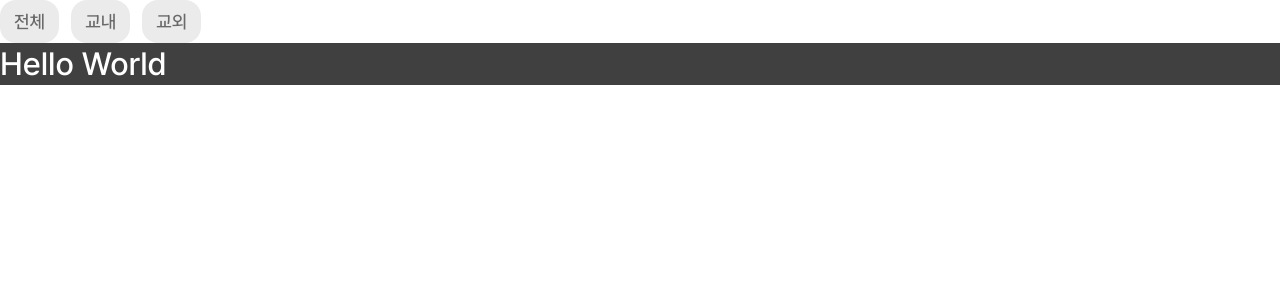
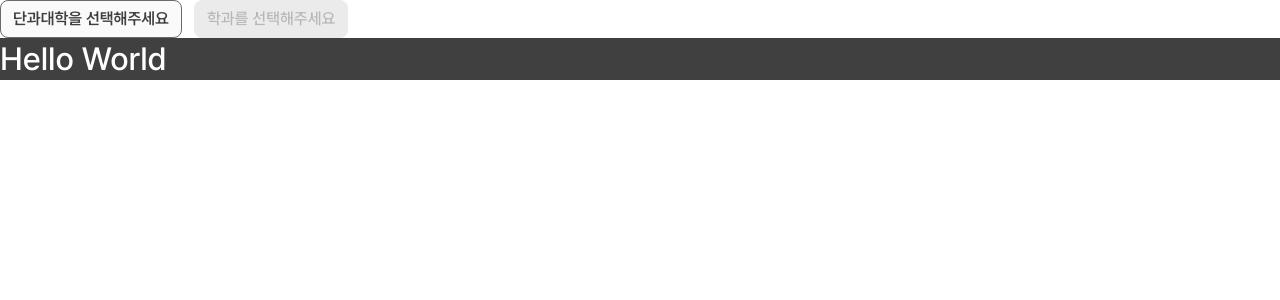
Before and after one commit to dong-ariari/frontend, a React (Vite) app: page / in a window 1280 px wide. Shown: the top 300 px of the page. Built offline with nearby package versions, Linux system fonts and the light colour scheme.

Commit message:
feat: make base layout

```diff
--- a/src/App.jsx
+++ b/src/App.jsx
@@ -7,6 +7,8 @@ import Oncampus from "./pages/oncampus";
 import Offcampus from "./pages/offcampus";
 import ChipsComponent from "./components/chips/chipsComponent";
 import { CHIPS_DATA } from "./data/components/chips";
+import DropDown from "./components/dropdown/dropdown";
+import { DROPDOWN_DATA } from "./data/components/dropdown";
 
 // default theme 사용법
 const Test = styled.div`
@@ -21,7 +23,7 @@ function App() {
     <Router>
       <GlobalStyle />
       <ThemeProvider theme={DefaultTheme}>
-        <ChipsComponent data={CHIPS_DATA} />
+        <DropDown data={DROPDOWN_DATA} />
         <Routes>
           <Route path="/" element={<Test>Hello World</Test>} />
           <Route path="/all" element={<All />} />
--- /dev/null
+++ b/src/components/dropdown/dropdown.jsx
@@ -0,0 +1,29 @@
+import { useState } from "react";
+import * as S from "./dropdown.styles";
+
+export default function DropDown({ data }) {
+  const [dropdownData, setDropDownData] = useState(data);
+  console.log(dropdownData.depart !== null);
+
+  function handleSpread() {}
+
+  return (
+    <S.Layer>
+      <S.Container $active={true}>
+        <S.Head onClick={() => handleSpread()}>
+          {dropdownData.depart === null
+            ? "단과대학을 선택해주세요"
+            : dropdownData.depart}
+        </S.Head>
+      </S.Container>
+
+      <S.Container $active={dropdownData.depart !== null}>
+        <S.Head>
+          {dropdownData.majior === null
+            ? "학과를 선택해주세요"
+            : dropdownData.majior}
+        </S.Head>
+      </S.Container>
+    </S.Layer>
+  );
+}
--- /dev/null
+++ b/src/components/dropdown/dropdown.styles.js
@@ -0,0 +1,39 @@
+import styled from "styled-components";
+
+export const Layer = styled.div`
+  display: flex;
+  flex-direction: row;
+  gap: 0.75rem;
+`;
+
+export const Container = styled.div`
+  display: flex;
+  justify-content: center;
+  align-items: center;
+  padding: 0.375rem 0.75rem;
+  border-radius: 0.5rem;
+  border: solid 0.063rem
+    ${(props) => {
+      return props.$active === true
+        ? props.theme.color.grey._600
+        : props.theme.color.grey._200;
+    }};
+  background-color: ${(props) => {
+    return props.$active === true
+      ? props.theme.color.grey._0
+      : props.theme.color.grey._200;
+  }};
+  color: ${(props) => {
+    return props.$active === true
+      ? props.theme.color.grey._700
+      : props.theme.color.grey._400;
+  }};
+  ${(props) => props.theme.typo.fontSize._6};
+  ${(props) =>
+    props.$active
+      ? props.theme.typo.fontWeight._600
+      : props.theme.typo.fontWeight._500};
+`;
+
+
+export const Head = styled.div``;
--- /dev/null
+++ b/src/data/components/dropdown.js
@@ -0,0 +1,24 @@
+export const DROPDOWN_DATA = {
+  depart: null,
+  majior: null,
+};
+
+export const DUMMY_DEPART = [
+  { id: 0, text: "사회과학대학" },
+  { id: 1, text: "미술대학" },
+  { id: 2, text: "융합인문대학" },
+  { id: 3, text: "미래공과대학" },
+  { id: 4, text: "경영경제대학" },
+  { id: 5, text: "공연예술대학" },
+];
+
+export const DUMMY_MAJIOR = [
+  { id: 0, parendId: 0, text: "사회학과" },
+  { id: 1, parendId: 0, text: "행정학과" },
+  { id: 2, parendId: 0, text: "정치외교학과" },
+  { id: 3, parendId: 1, text: "금속공예학과" },
+  { id: 4, parendId: 1, text: "목조형가구디자인과" },
+  { id: 5, parendId: 1, text: "산업디자인과" },
+  { id: 6, parendId: 1, text: "예술학과" },
+  { id: 7, parendId: 1, text: "예술경영학과" },
+];
```
